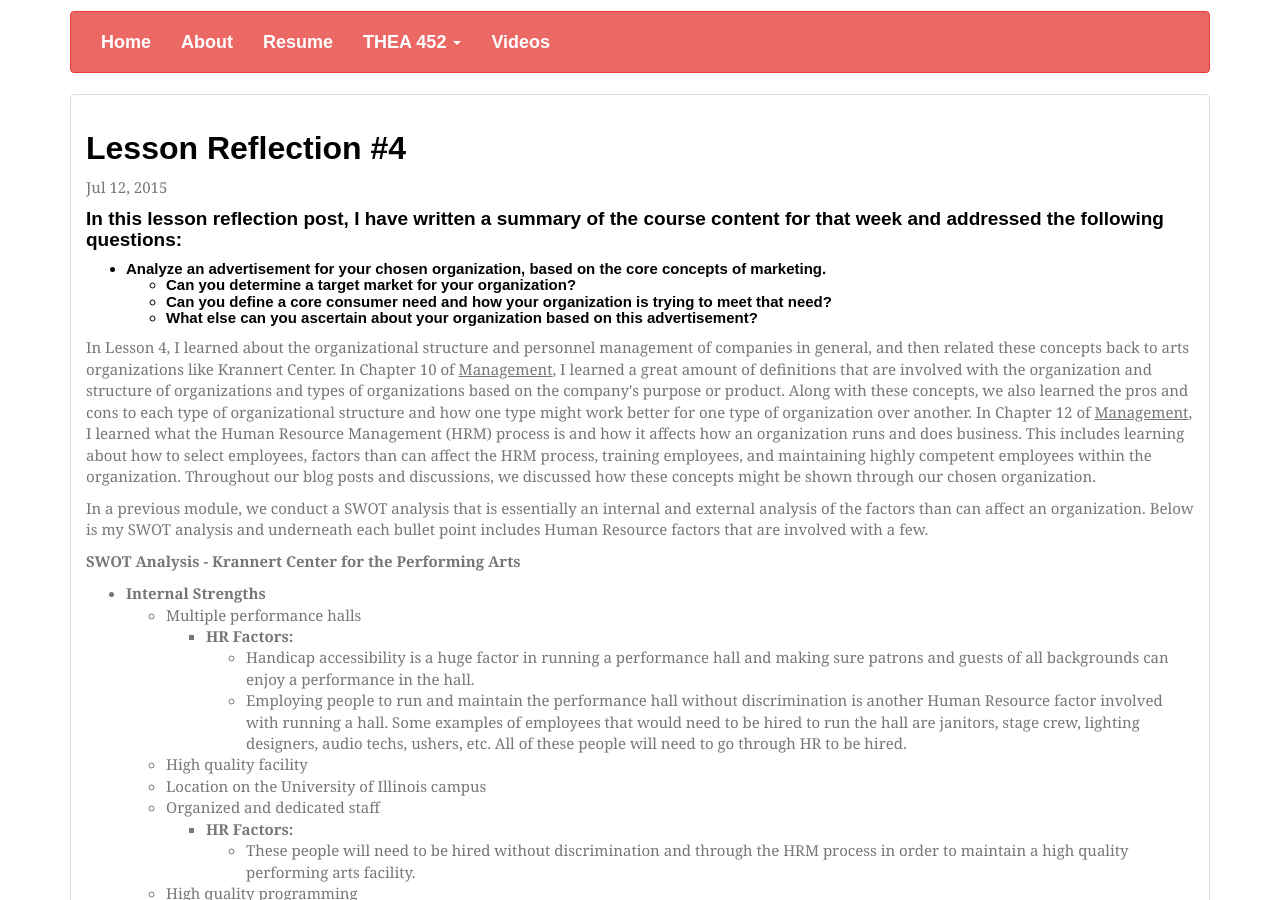
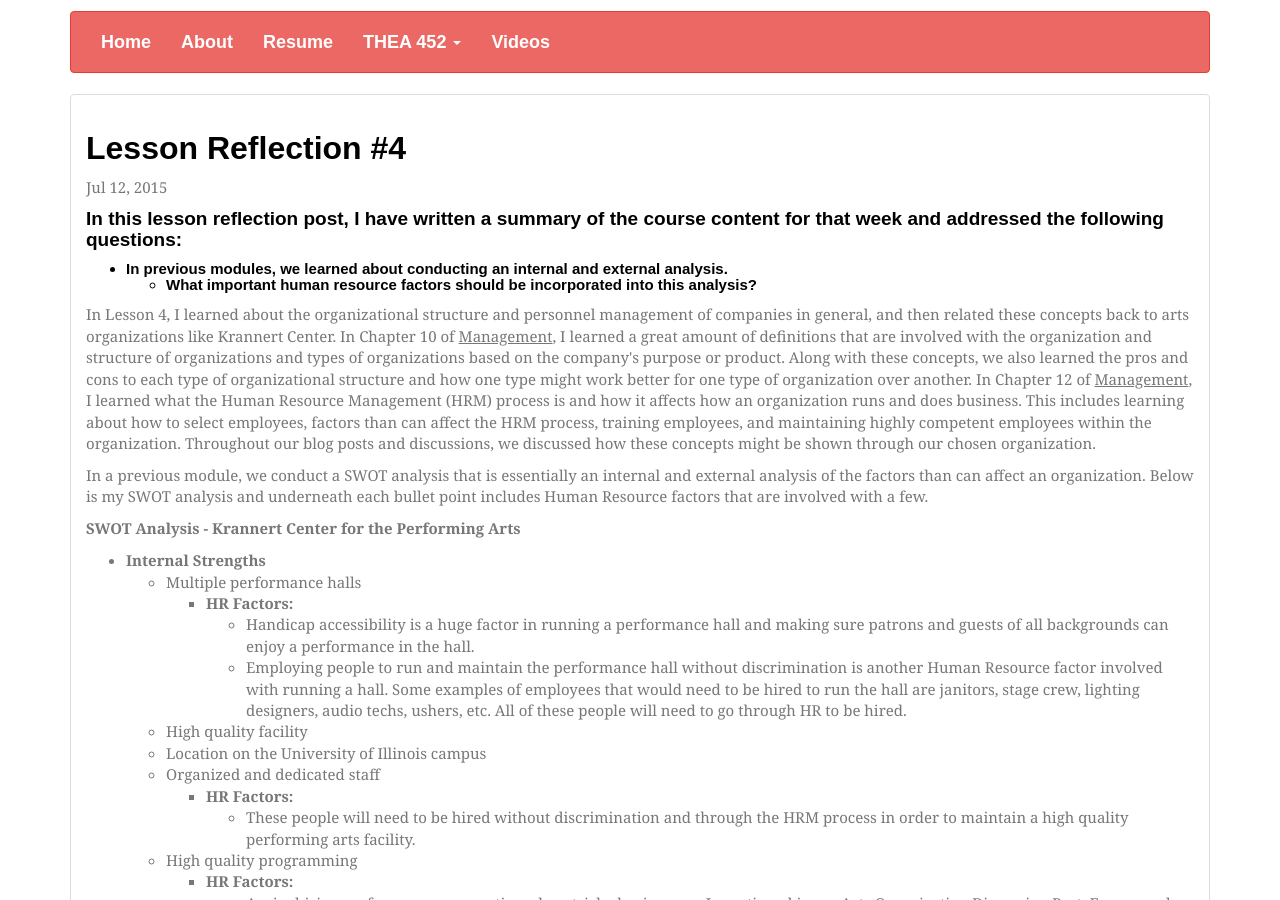
Before and after one commit to michelleplunkett/michelleplunkett.github.io, a Jekyll site: the page built from reflections/_posts/2015-07-12-reflection-4.html, in a window 1280 px wide and 900 px high, scrolled down 406 px. Built offline with Jekyll 4.4.1, drawn with Linux system fonts in a browser that asks for light colours; nearby versions of some CDN libraries; some web fonts are replaced; Markdown is read by kramdown in place of the engine named in the settings.

Commit message:
Update 2015-07-12-reflection-4.html

```diff
--- a/reflections/_posts/2015-07-12-reflection-4.html
+++ b/reflections/_posts/2015-07-12-reflection-4.html
@@ -8,11 +8,9 @@ date:   2015-07-12
 
 				<h4>In this lesson reflection post, I have written a summary of the course content for that week and addressed the following questions:</h4>
 					<h5><ul>
-					<li>Analyze an advertisement for your chosen organization, based on the core concepts of marketing.</li>
+					<li>In previous modules, we learned about conducting an internal and external analysis.</li>
 					  <ul type="circle">
-					    <li>Can you determine a target market for your organization?</li>
-					    <li>Can you define a core consumer need and how your organization is trying to meet that need?</li>
-					    <li>What else can you ascertain about your organization based on this advertisement?</li>
+					    <li>What important human resource factors should be incorporated into this analysis?</li>
 					  </ul>
 					</ul></h5>
 
```
